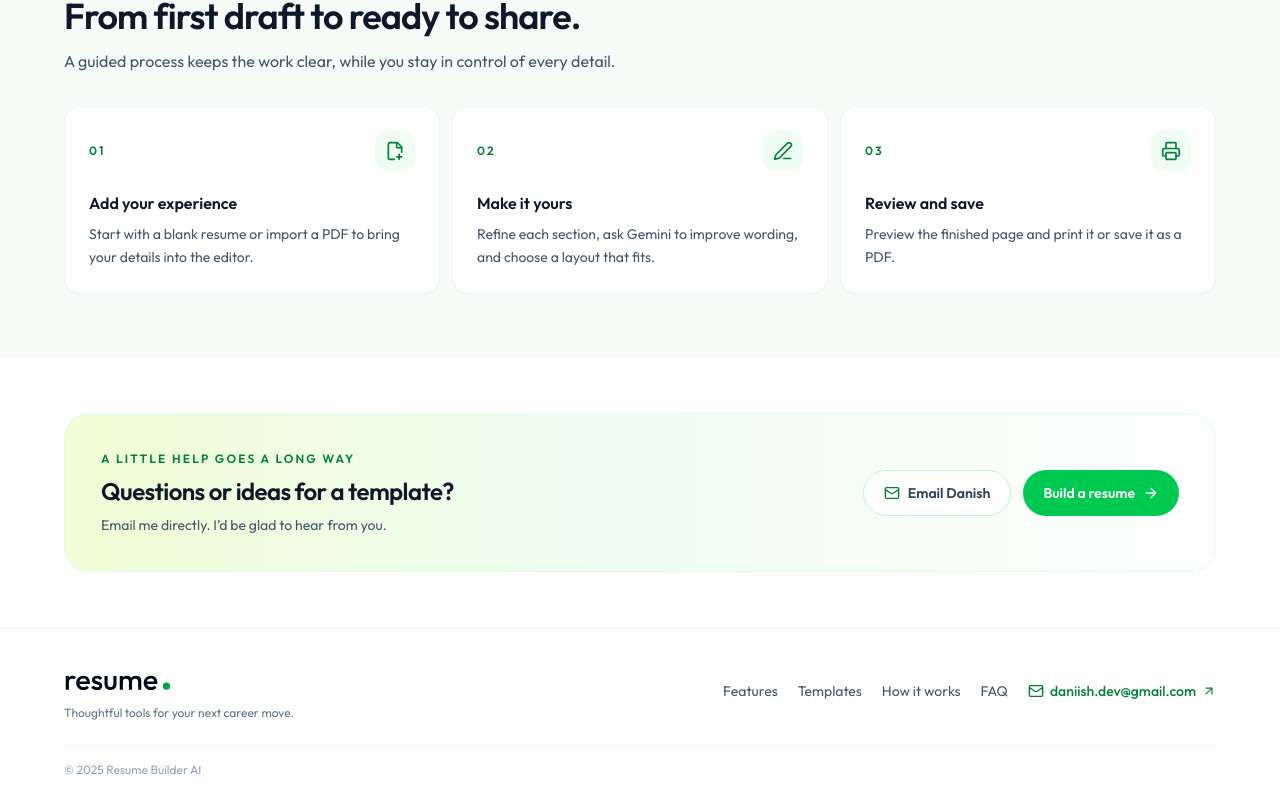
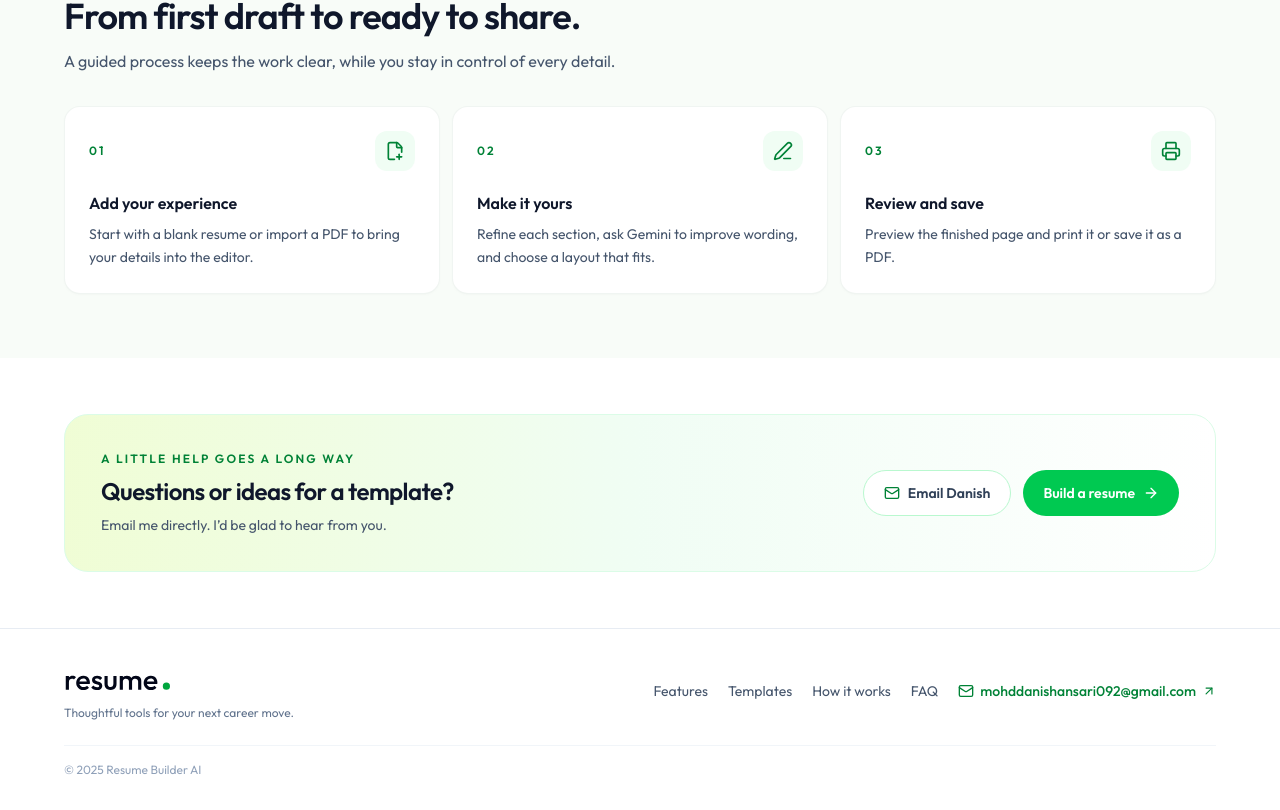
Before and after one commit to daniish-ansarii/resume-builder-ai, a React (Vite) app in the folder client/: page / in a window 1280 px wide. Shown: the part 2883-3693 px from the top of the page. Built offline with nearby package versions, Linux system fonts and the light colour scheme; no server answers.

Commit message:
Update owner contact email

```diff
--- a/client/src/components/home/CallToAction.jsx
+++ b/client/src/components/home/CallToAction.jsx
@@ -13,7 +13,7 @@ const CallToAction = () => {
         <p className="mt-2 text-sm text-slate-600">Email me directly. I’d be glad to hear from you.</p>
       </div>
       <div className="flex flex-wrap gap-3">
-        <a href="mailto:daniish.dev@gmail.com?subject=Resume%20Builder%20question" className="inline-flex items-center gap-2 rounded-full border border-green-200 bg-white px-5 py-3 text-sm font-semibold text-slate-700 transition hover:border-green-400 hover:text-green-800"><Mail className="size-4 text-green-700"/> Email Danish</a>
+        <a href="mailto:mohddanishansari092@gmail.com?subject=Resume%20Builder%20question" className="inline-flex items-center gap-2 rounded-full border border-green-200 bg-white px-5 py-3 text-sm font-semibold text-slate-700 transition hover:border-green-400 hover:text-green-800"><Mail className="size-4 text-green-700"/> Email Danish</a>
         <Link to={user ? '/app' : '/app?state=register'} className="inline-flex items-center gap-2 rounded-full bg-green-500 px-5 py-3 text-sm font-semibold text-white transition hover:bg-green-600">{user ? 'Open dashboard' : 'Build a resume'}<ArrowRight className="size-4"/></Link>
       </div>
     </div>
--- a/client/src/components/home/Footer.jsx
+++ b/client/src/components/home/Footer.jsx
@@ -13,7 +13,7 @@ const Footer = () => <footer id="contact" className="scroll-mt-20 border-t borde
       <a href="#templates" className="transition hover:text-green-700">Templates</a>
       <a href="#how-it-works" className="transition hover:text-green-700">How it works</a>
       <a href="#faq" className="transition hover:text-green-700">FAQ</a>
-      <a href="mailto:daniish.dev@gmail.com" className="inline-flex items-center gap-1.5 font-medium text-green-700 transition hover:text-green-800"><Mail className="size-4"/>daniish.dev@gmail.com<ArrowUpRight className="size-3.5"/></a>
+      <a href="mailto:mohddanishansari092@gmail.com" className="inline-flex items-center gap-1.5 font-medium text-green-700 transition hover:text-green-800"><Mail className="size-4"/>mohddanishansari092@gmail.com<ArrowUpRight className="size-3.5"/></a>
     </div>
   </div>
   <div className="mx-auto mt-6 max-w-6xl border-t border-slate-100 pt-4 text-xs text-slate-400">© {new Date().getFullYear()} Resume Builder AI</div>
```
Also changed, not shown: 1 other file (tests, documents, lock files or other folders).
